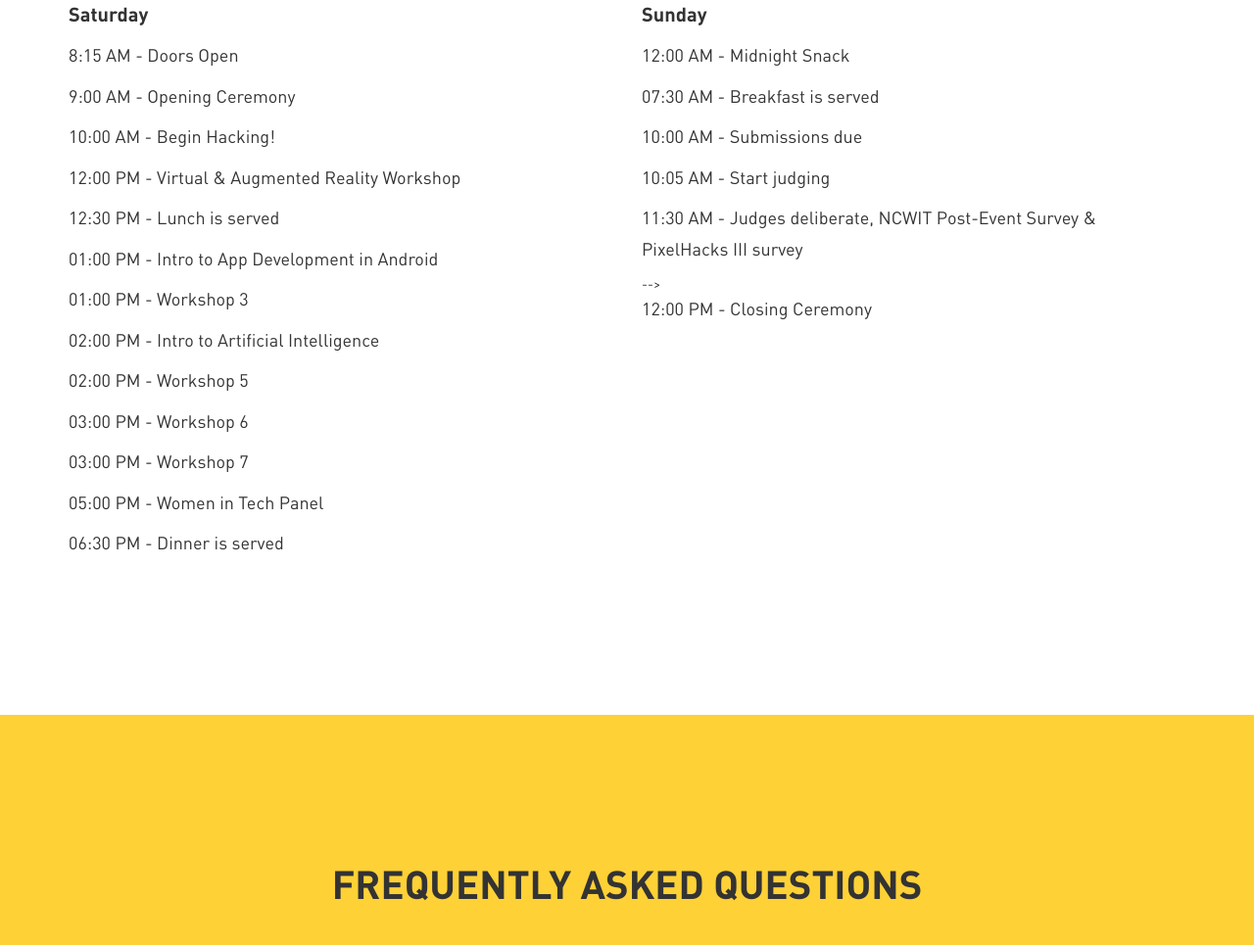
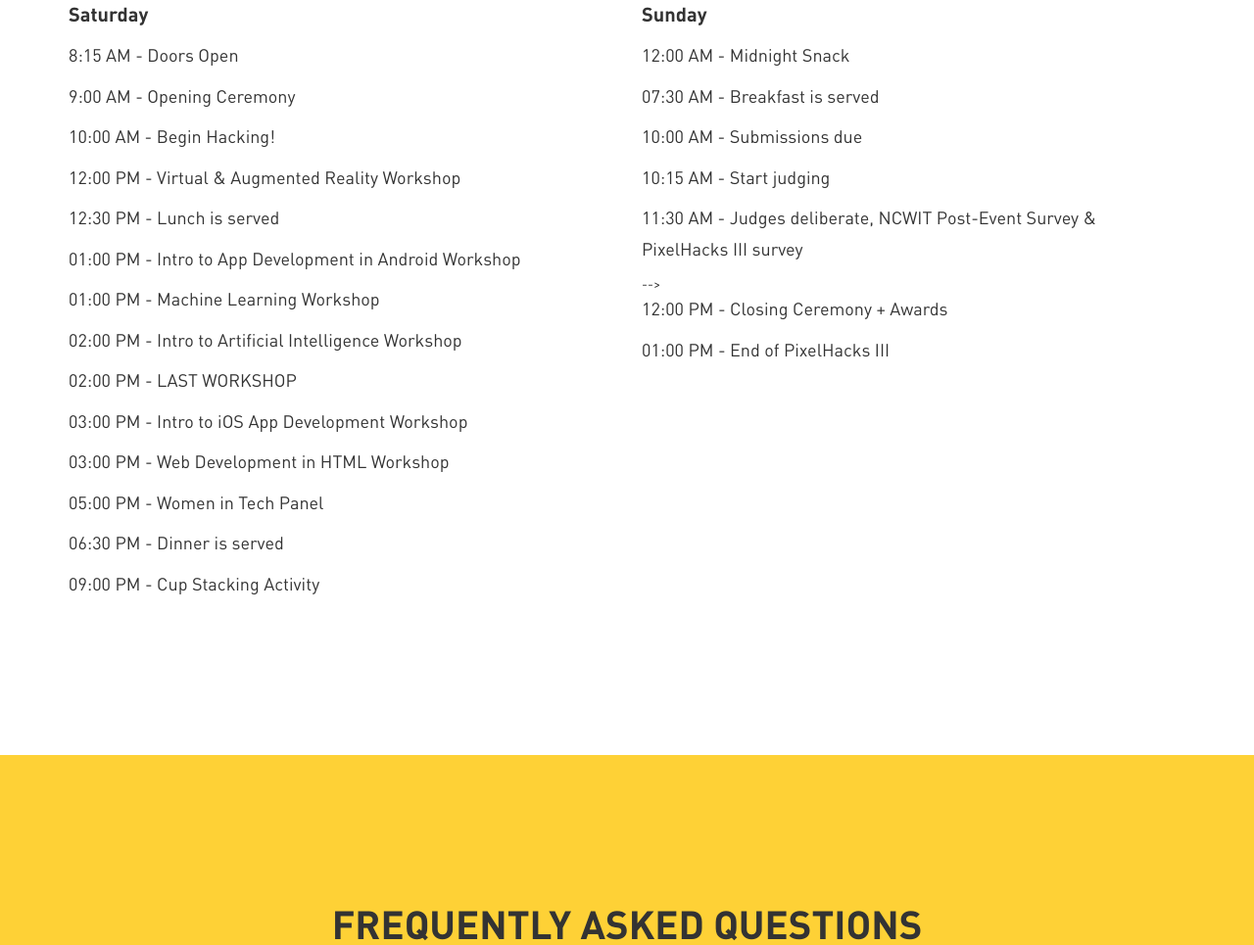
Before and after one commit to riadoshi/pixelhacks.github.io, a website: page index.html in a window 1280 px wide. Shown: the part 2697-3662 px from the top of the page at 98% size. Drawn offline with nearby package versions, Linux system fonts and the light colour scheme.

Commit message:
Update index.html

```diff
--- a/index.html
+++ b/index.html
@@ -208,23 +208,26 @@
                 	<p class="medium">10:00 AM - Begin Hacking!</p>
                 	<p class="medium">12:00 PM - Virtual & Augmented Reality Workshop</p>
                 	<p class="medium">12:30 PM - Lunch is served</p>
-                	<p class="medium">01:00 PM - Intro to App Development in Android</p>
-                	<p class="medium">01:00 PM - Workshop 3</p>
-               		<p class="medium">02:00 PM - Intro to Artificial Intelligence</p>
-            		<p class="medium">02:00 PM - Workshop 5</p>
-            		<p class="medium">03:00 PM - Workshop 6</p>
-            		<p class="medium">03:00 PM - Workshop 7</p>
+                	<p class="medium">01:00 PM - Intro to App Development in Android Workshop</p>
+                	<p class="medium">01:00 PM - Machine Learning Workshop</p>
+               		<p class="medium">02:00 PM - Intro to Artificial Intelligence Workshop</p>
+            		<p class="medium">02:00 PM - LAST WORKSHOP</p>
+            		<p class="medium">03:00 PM - Intro to iOS App Development Workshop</p>
+            		<p class="medium">03:00 PM - Web Development in HTML Workshop</p>
             		<p class="medium">05:00 PM - Women in Tech Panel</p>
             		<p class="medium">06:30 PM - Dinner is served</p>
+			<p class="medium">09:00 PM - Cup Stacking Activity</p>
+
             	</div>
             	<div class="col-md-6">
             		<h3 class="section-heading">Sunday</h3>
             		<p class="medium">12:00 AM - Midnight Snack</p>
             		<p class="medium">07:30 AM - Breakfast is served</p>
             		<p class="medium">10:00 AM - Submissions due</p>
-            		<p class="medium">10:05 AM - Start judging</p>
+            		<p class="medium">10:15 AM - Start judging</p>
             		<p class="medium">11:30 AM - Judges deliberate, NCWIT Post-Event Survey & PixelHacks III survey</p>-->
-            		<p class="medium">12:00 PM - Closing Ceremony</p>
+            		<p class="medium">12:00 PM - Closing Ceremony + Awards</p>
+			<p class="medium">01:00 PM - End of PixelHacks III</p>
             	</div>
             </div>
         </div>
```
